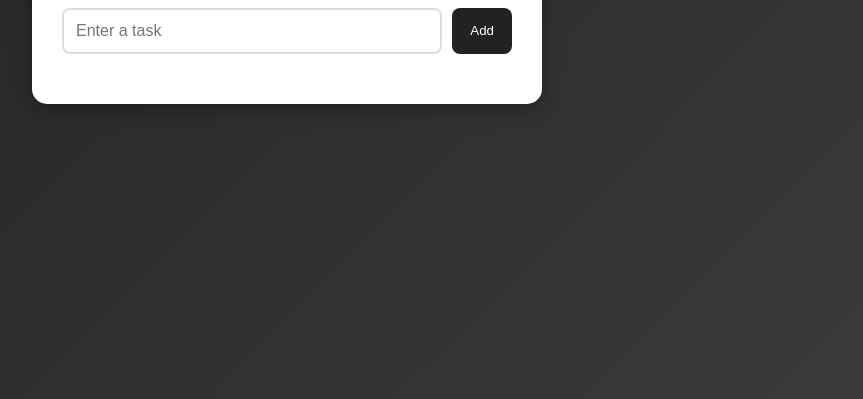
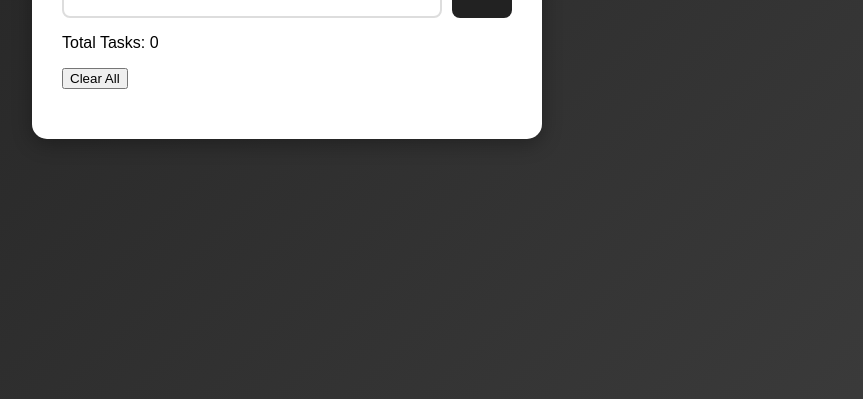
Before and after one commit to sardar-git/task-manager-app, a plain HTML site: page index.html in a window 1280 px wide. Shown: the part 401-800 px from the top of the page, without its empty margins (353-1216 px from the left). Drawn offline with Linux system fonts and the light colour scheme.

Commit message:
Enhanced task manager features and animations

```diff
--- a/index.html
+++ b/index.html
@@ -18,7 +18,14 @@
       <button onclick="addTask()">Add</button>
     </div>
 
-    <ul id="taskList"></ul>
+    <div class="task-info">
+      <p id="taskCount">Total Tasks: 0</p>
+      <button class="clear-btn" onclick="clearAllTasks()">
+        Clear All
+      </button>
+    </div>
+
+  <ul id="taskList"></ul>
 
   </div>
 
```
